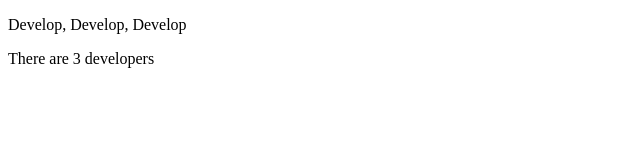
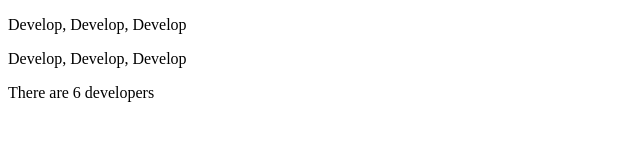
Before and after one commit to rpopuc/gha-tests, a plain HTML site: page src/develop.html in a window 1280 px wide. Shown: the whole page, without its empty margins (0-640 px from the left). Drawn offline with Linux system fonts and the light colour scheme.

Commit message:
feat: add 3 more developers

```diff
--- a/src/develop.html
+++ b/src/develop.html
@@ -7,6 +7,7 @@
 </head>
 <body>
     <p>Develop, Develop, Develop</p>
-    <p>There are 3 developers</p>
+    <p>Develop, Develop, Develop</p>
+    <p>There are 6 developers</p>
 </body>
 </html>
```
